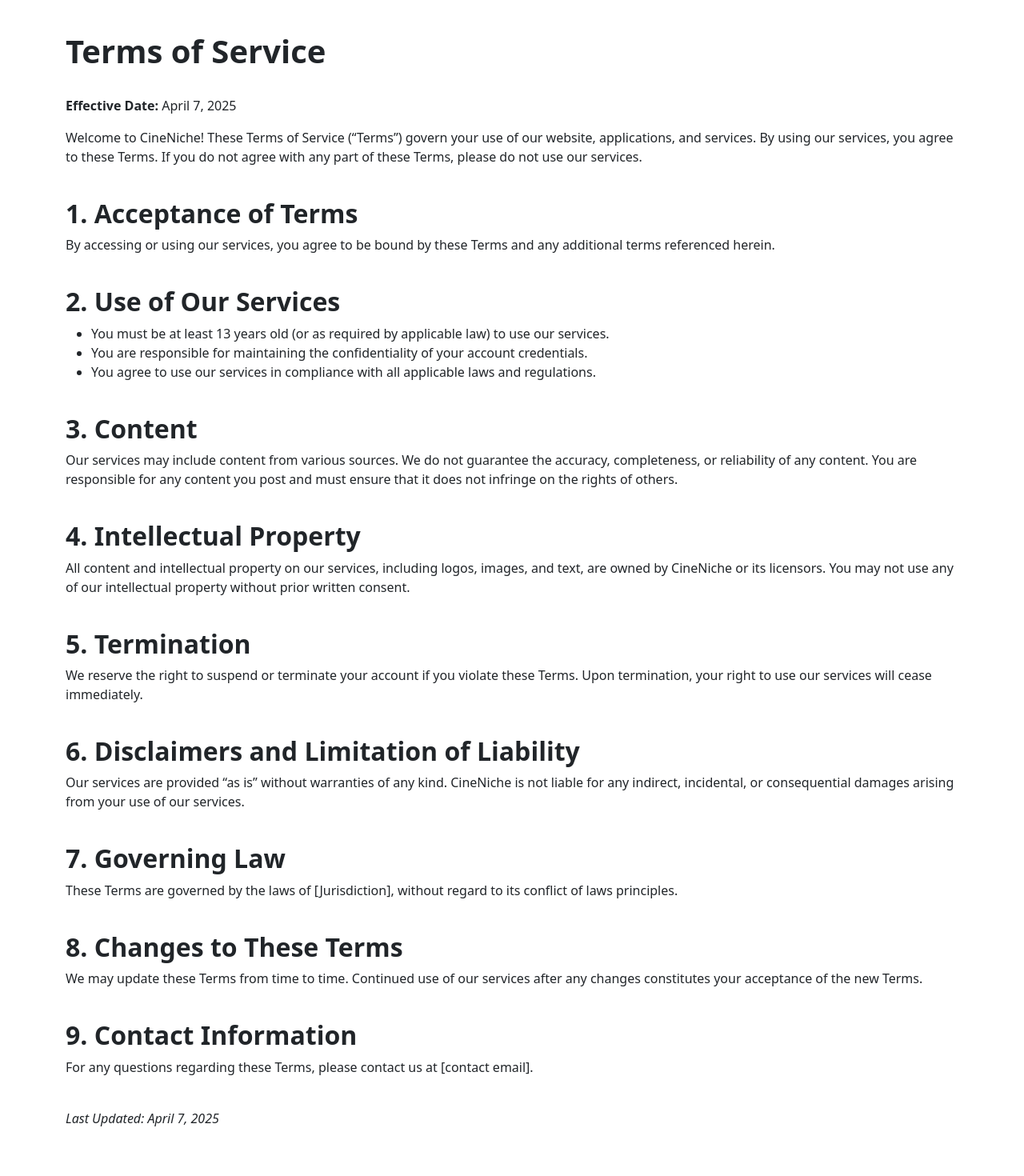
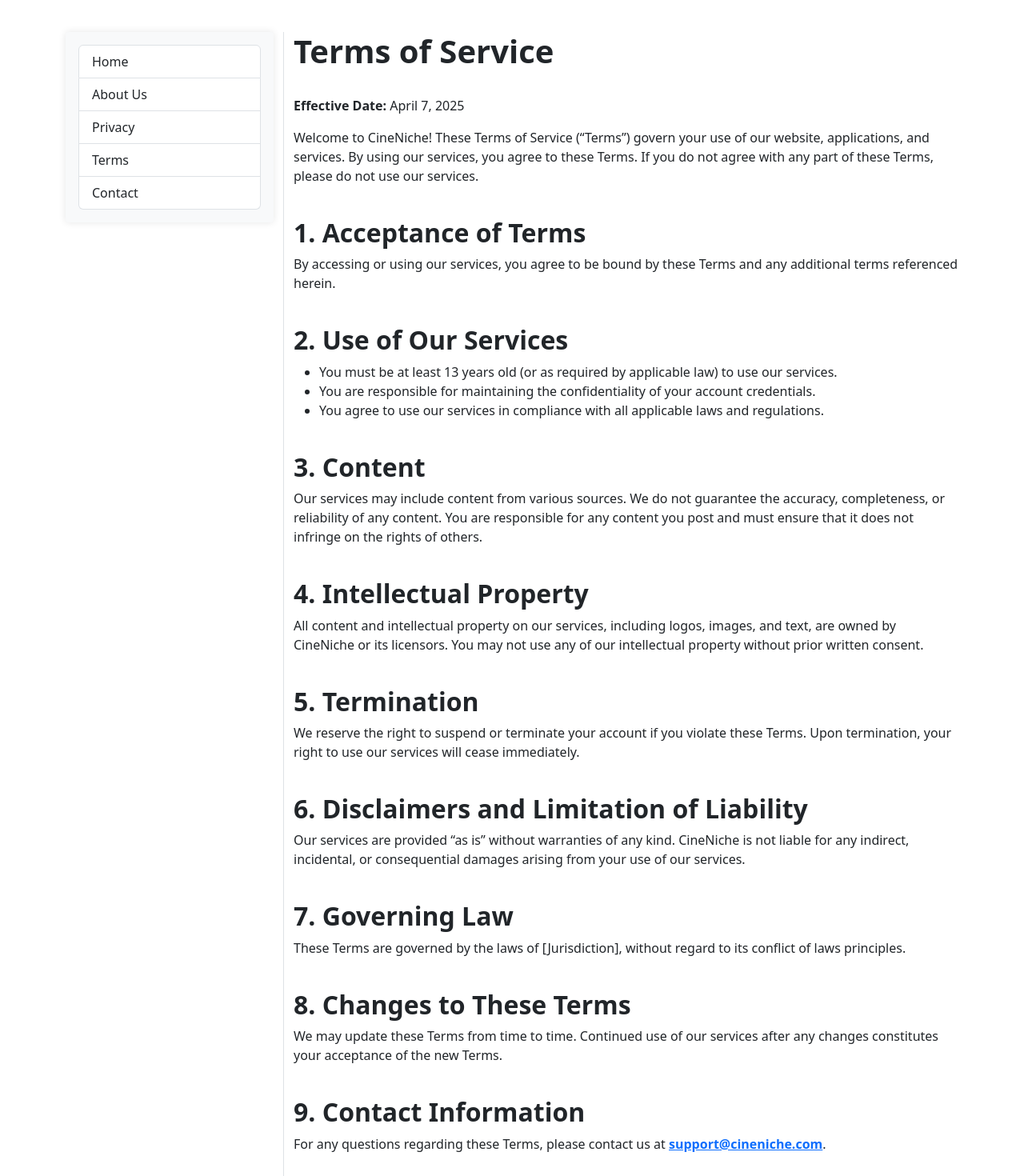
Before and after one commit to olsen20/INTEXII, a React (Vite) app in the folder frontend/: page /terms in a window 1280 px wide. Shown: the part 120-1590 px from the top of the page at 80% size. Built offline with nearby package versions, Linux system fonts and the light colour scheme.

Commit message:
table of contents component

```diff
--- /dev/null
+++ b/frontend/src/components/TableOfContents.tsx
@@ -0,0 +1,28 @@
+// TableOfContents.tsx
+import React from "react";
+import { Link } from "react-router-dom";
+import "../styles/TableOfContents.css";
+
+const TableOfContents: React.FC = () => {
+  return (
+    <nav className="list-group">
+      <Link to="/browse" className="list-group-item list-group-item-action">
+        Home
+      </Link>
+      <Link to="/about" className="list-group-item list-group-item-action">
+        About Us
+      </Link>
+      <Link to="/privacy" className="list-group-item list-group-item-action">
+        Privacy
+      </Link>
+      <Link to="/terms" className="list-group-item list-group-item-action">
+        Terms
+      </Link>
+      <Link to="/contact" className="list-group-item list-group-item-action">
+        Contact
+      </Link>
+    </nav>
+  );
+};
+
+export default TableOfContents;
--- a/frontend/src/pages/ContactPage.tsx
+++ b/frontend/src/pages/ContactPage.tsx
@@ -1,19 +1,31 @@
 import React from "react";
 import Header from "../components/Header";
 import Footer from "../components/Footer";
+import TableOfContents from "../components/TableofContents";
 
 const ContactPage: React.FC = () => {
   return (
     <>
       <Header />
-      <div className="container py-5 text-start" style={{ marginTop: "80px" }}>
+      <div className="container py-5" style={{ marginTop: "80px" }}>
+        <div className="row">
+          {/* Left Sidebar: Table of Contents */}
+          <div className="col-md-3 mb-4 border-end">
+            <div className="sticky-toc">
+              <div className="toc-wrapper">
+                <TableOfContents />
+              </div>
+            </div>
+          </div>
+          {/* Right Content */}
+          <div className="col-md-9 text-start">
             <h1 className="fw-bold">Contact Us</h1>
-        <br></br>
+            <br />
             <p>
-          We’d love to hear from you! If you have any questions, comments, or
-          feedback, please don’t hesitate to reach out.
+              We’d love to hear from you! If you have any questions, comments,
+              or feedback, please don’t hesitate to reach out.
             </p>
-        <br></br>
+            <br />
             <h2 className="fw-bold">Email</h2>
             <p>
               You can email us at{" "}
@@ -22,12 +34,12 @@
               </a>
               .
             </p>
-        <br></br>
+            <br />
             <h2 className="fw-bold">Phone</h2>
             <p>
               You can also call us at: <strong>(801) 123-4567</strong>.
             </p>
-        <br></br>
+            <br />
             <h2 className="fw-bold">Mailing Address</h2>
             <p>
               CineNiche
@@ -37,6 +49,8 @@
               Provo, UT 84602
             </p>
           </div>
+        </div>
+      </div>
       <Footer />
     </>
   );
--- a/frontend/src/pages/TermsOfServicePage.tsx
+++ b/frontend/src/pages/TermsOfServicePage.tsx
@@ -1,98 +1,117 @@
 import React from "react";
 import Header from "../components/Header";
 import Footer from "../components/Footer";
+import TableOfContents from "../components/TableofContents";
 
 const TermsOfServicePage: React.FC = () => {
   return (
     <>
       <Header />
       <div className="container py-5 text-start" style={{ marginTop: "80px" }}>
+        <div className="row">
+          {/* Left Sidebar: Table of Contents */}
+          <div className="col-md-3 mb-4 border-end">
+            <div className="sticky-toc">
+              <div className="toc-wrapper">
+                <TableOfContents />
+              </div>
+            </div>
+          </div>
+          {/* Right Content */}
+          <div className="col-md-9">
             <h1 className="fw-bold">Terms of Service</h1>
-        <br></br>
+            <br />
             <p>
               <strong>Effective Date:</strong> April 7, 2025
             </p>
             <p>
-          Welcome to CineNiche! These Terms of Service (“Terms”) govern your use
-          of our website, applications, and services. By using our services, you
-          agree to these Terms. If you do not agree with any part of these
-          Terms, please do not use our services.
+              Welcome to CineNiche! These Terms of Service (“Terms”) govern your
+              use of our website, applications, and services. By using our
+              services, you agree to these Terms. If you do not agree with any
+              part of these Terms, please do not use our services.
             </p>
-        <br></br>
+            <br />
             <h2 className="fw-bold">1. Acceptance of Terms</h2>
             <p>
               By accessing or using our services, you agree to be bound by these
               Terms and any additional terms referenced herein.
             </p>
-        <br></br>
+            <br />
             <h2 className="fw-bold">2. Use of Our Services</h2>
             <ul>
               <li>
-            You must be at least 13 years old (or as required by applicable law)
-            to use our services.
+                You must be at least 13 years old (or as required by applicable
+                law) to use our services.
               </li>
               <li>
                 You are responsible for maintaining the confidentiality of your
                 account credentials.
               </li>
               <li>
-            You agree to use our services in compliance with all applicable laws
-            and regulations.
+                You agree to use our services in compliance with all applicable
+                laws and regulations.
               </li>
             </ul>
-        <br></br>
+            <br />
             <h2 className="fw-bold">3. Content</h2>
             <p>
               Our services may include content from various sources. We do not
-          guarantee the accuracy, completeness, or reliability of any content.
-          You are responsible for any content you post and must ensure that it
-          does not infringe on the rights of others.
+              guarantee the accuracy, completeness, or reliability of any
+              content. You are responsible for any content you post and must
+              ensure that it does not infringe on the rights of others.
             </p>
-        <br></br>
+            <br />
             <h2 className="fw-bold">4. Intellectual Property</h2>
             <p>
               All content and intellectual property on our services, including
-          logos, images, and text, are owned by CineNiche or its licensors. You
-          may not use any of our intellectual property without prior written
-          consent.
+              logos, images, and text, are owned by CineNiche or its licensors.
+              You may not use any of our intellectual property without prior
+              written consent.
             </p>
-        <br></br>
+            <br />
             <h2 className="fw-bold">5. Termination</h2>
             <p>
               We reserve the right to suspend or terminate your account if you
-          violate these Terms. Upon termination, your right to use our services
-          will cease immediately.
+              violate these Terms. Upon termination, your right to use our
+              services will cease immediately.
             </p>
-        <br></br>
-        <h2 className="fw-bold">6. Disclaimers and Limitation of Liability</h2>
+            <br />
+            <h2 className="fw-bold">
+              6. Disclaimers and Limitation of Liability
+            </h2>
             <p>
               Our services are provided “as is” without warranties of any kind.
-          CineNiche is not liable for any indirect, incidental, or consequential
-          damages arising from your use of our services.
+              CineNiche is not liable for any indirect, incidental, or
+              consequential damages arising from your use of our services.
             </p>
-        <br></br>
+            <br />
             <h2 className="fw-bold">7. Governing Law</h2>
             <p>
-          These Terms are governed by the laws of [Jurisdiction], without regard
-          to its conflict of laws principles.
+              These Terms are governed by the laws of [Jurisdiction], without
+              regard to its conflict of laws principles.
             </p>
-        <br></br>
+            <br />
             <h2 className="fw-bold">8. Changes to These Terms</h2>
             <p>
               We may update these Terms from time to time. Continued use of our
               services after any changes constitutes your acceptance of the new
               Terms.
             </p>
-        <br></br>
+            <br />
             <h2 className="fw-bold">9. Contact Information</h2>
             <p>
-          For any questions regarding these Terms, please contact us at [contact
-          email].
+              For any questions regarding these Terms, please contact us at{" "}
+              <a href="mailto:support@cineniche.com">
+                <strong>support@cineniche.com</strong>
+              </a>
+              .
             </p>
-        <br></br>
+            <br />
             <p>
               <em>Last Updated: April 7, 2025</em>
             </p>
+          </div>
+        </div>
       </div>
       <Footer />
     </>
--- /dev/null
+++ b/frontend/src/styles/TableOfContents.css
@@ -0,0 +1,29 @@
+/* TableOfContents.css */
+.toc-wrapper {
+  background-color: #f8f9fa; /* light gray background */
+  box-shadow: 0 0 10px rgba(0, 0, 0, 0.1); /* subtle shadow */
+  padding: 1rem; /* equivalent to Bootstrap's p-3 */
+  border-radius: 0.25rem; /* rounded corners */
+}
+
+.list-group-item {
+  border: none; /* remove default border */
+  background-color: #f8f9fa; /* match background */
+  transition: background-color 0.2s ease-in-out;
+}
+
+.list-group-item:hover {
+  background-color: #e9ecef; /* darker on hover */
+}
+
+.list-group-item:focus,
+.list-group-item.active {
+  background-color: #e9ecef;
+  outline: none;
+}
+
+/* Sticky container for the TOC */
+.sticky-toc {
+  position: sticky;
+  top: 100px; /* adjust to match your header's height */
+}
```
Also changed, not shown: frontend/src/pages/AboutUsPage.tsx (+27 -13 lines), frontend/src/pages/PrivacyPage.tsx (+43 -28 lines). Lines whose indentation alone changed are shown as unchanged.
